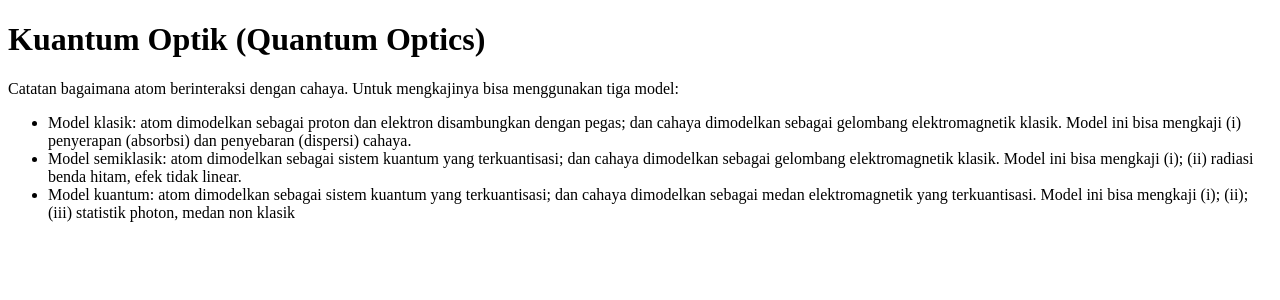
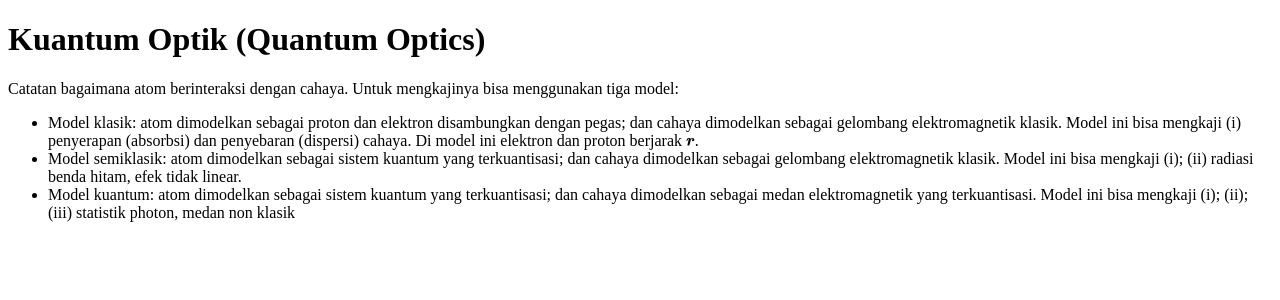
Before and after one commit to dangausuluah/dangausuluah.github.io, a Jekyll site: the page built from _posts/2025-07-29-QO.md, in a window 1280 px wide. Shown: the top 300 px of the page. Built offline with Jekyll 4.4.1, drawn with Linux system fonts in a browser that asks for light colours; our own code applies the rules of GitHub Pages for plain Markdown files; a script that is not in the unit is left out; comment, search, counter and statistics services are not loaded.

Commit message:
Update 2025-07-29-QO.md

```diff
--- a/_posts/2025-07-29-QO.md
+++ b/_posts/2025-07-29-QO.md
@@ -6,7 +6,10 @@ Catatan bagaimana atom berinteraksi dengan cahaya. Untuk mengkajinya bisa menggu
 <ul>
   <li>Model klasik: atom dimodelkan sebagai proton dan elektron disambungkan dengan pegas;
     dan cahaya dimodelkan sebagai gelombang elektromagnetik klasik.
-    Model ini bisa mengkaji (i) penyerapan (absorbsi) dan penyebaran (dispersi) cahaya.</li>
+    Model ini bisa mengkaji (i) penyerapan (absorbsi) dan penyebaran (dispersi) cahaya.
+
+    Di model ini elektron dan proton berjarak $\boldsymbol{r}$.
+  </li>
   <li>Model semiklasik: atom dimodelkan sebagai sistem kuantum yang terkuantisasi;
   dan cahaya dimodelkan sebagai gelombang elektromagnetik klasik.
   Model ini bisa mengkaji (i); (ii) radiasi benda hitam, efek tidak linear. </li>
```
